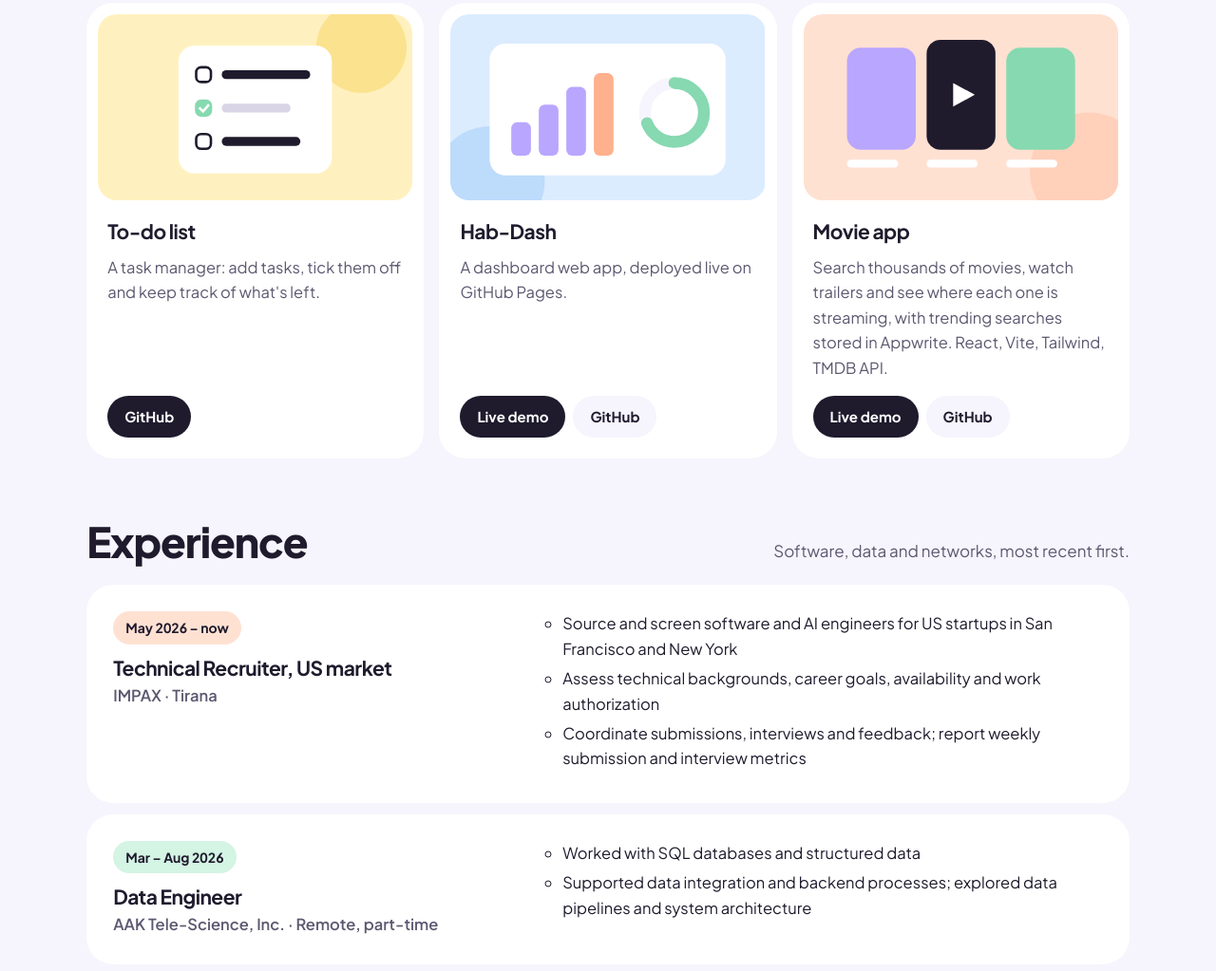
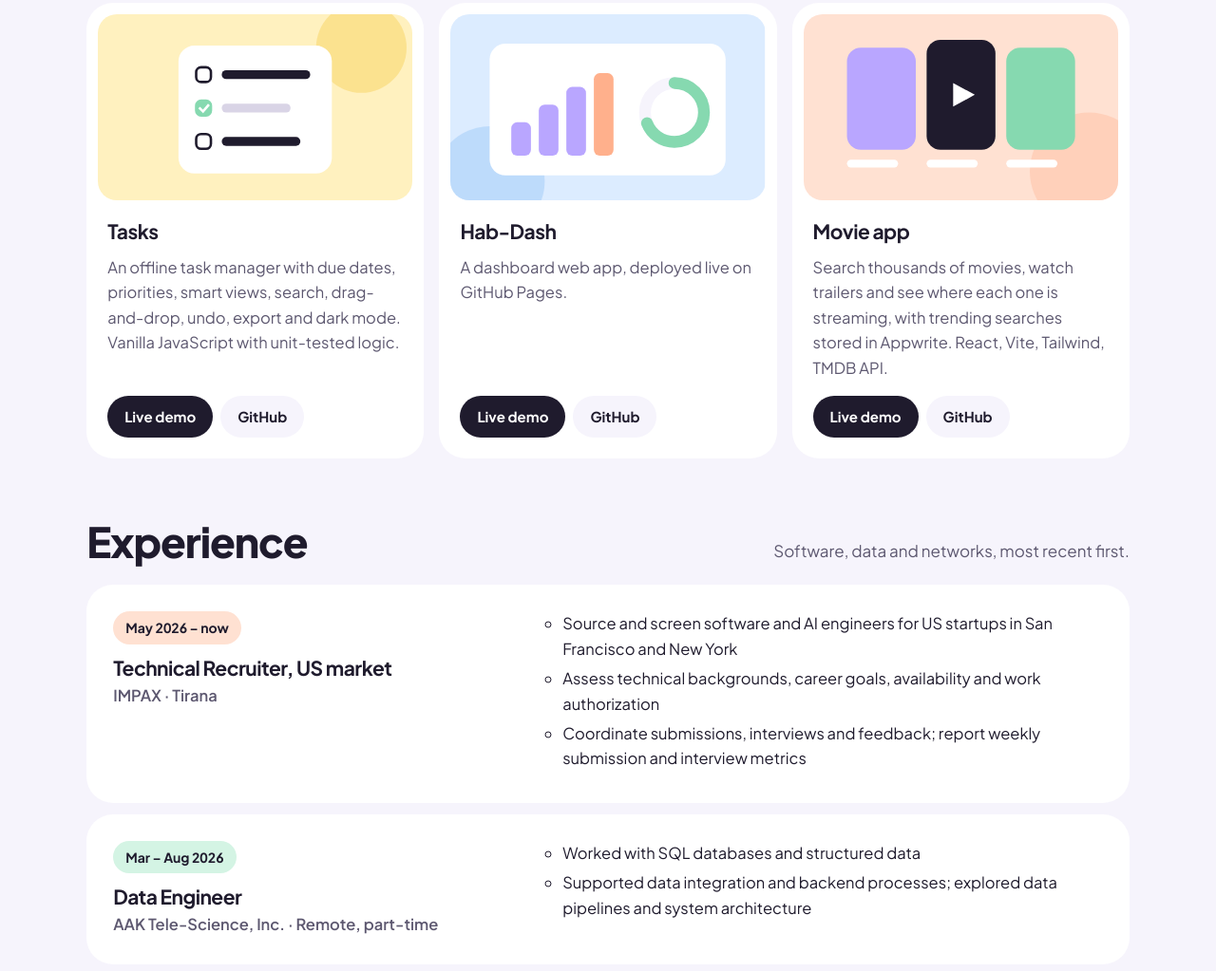
Before and after one commit to ida-eng/portfolio, a plain HTML site: page index.html in a window 1280 px wide. Shown: the part 2374-3397 px from the top of the page at 95% size. Drawn offline with Linux system fonts and the light colour scheme.

Commit message:
Update Tasks project card
Co-Authored-By: Claude Opus 5.5 <noreply@anthropic.com>
Claude-Session: https://claude.ai/code/session_016LVbnn2XT4DwDNpXTafRM5

```diff
--- a/index.html
+++ b/index.html
@@ -206,8 +206,8 @@ footer .wrap{display:flex;justify-content:space-between;gap:12px;flex-wrap:wrap}
       </article>
       <article class="p">
         <svg viewBox="0 0 320 190" aria-hidden="true"><rect width="320" height="190" fill="var(--butter)"/><circle cx="268" cy="34" r="46" fill="var(--butter2)" opacity=".45"/><rect x="82" y="32" width="156" height="130" rx="16" fill="#fff"/><g fill="none" stroke="var(--ink)" stroke-width="2.5"><rect x="100" y="54" width="15" height="15" rx="5"/><rect x="100" y="88" width="15" height="15" rx="5" fill="var(--mint2)" stroke="var(--mint2)"/><rect x="100" y="122" width="15" height="15" rx="5"/></g><path d="M103 95l4 4 6-7" stroke="#fff" stroke-width="2.5" fill="none"/><rect x="126" y="57" width="90" height="9" rx="4.5" fill="var(--ink)"/><rect x="126" y="91" width="70" height="9" rx="4.5" fill="#d9d4e6"/><rect x="126" y="125" width="80" height="9" rx="4.5" fill="var(--ink)"/></svg>
-        <div><h3>To-do list</h3><p>A task manager: add tasks, tick them off and keep track of what's left.</p>
-        <div class="links"><a href="https://github.com/ida-eng/todo-list">GitHub</a></div></div>
+        <div><h3>Tasks</h3><p>An offline task manager with due dates, priorities, smart views, search, drag-and-drop, undo, export and dark mode. Vanilla JavaScript with unit-tested logic.</p>
+        <div class="links"><a href="https://ida-eng.github.io/todo-list/">Live demo</a><a href="https://github.com/ida-eng/todo-list">GitHub</a></div></div>
       </article>
       <article class="p">
         <svg viewBox="0 0 320 190" aria-hidden="true"><rect width="320" height="190" fill="var(--sky)"/><circle cx="40" cy="170" r="56" fill="var(--sky2)" opacity=".4"/><rect x="40" y="30" width="240" height="134" rx="16" fill="#fff"/><g><rect x="62" y="110" width="20" height="34" rx="6" fill="var(--lav2)"/><rect x="90" y="92" width="20" height="52" rx="6" fill="var(--lav2)"/><rect x="118" y="74" width="20" height="70" rx="6" fill="var(--lav2)"/><rect x="146" y="60" width="20" height="84" rx="6" fill="var(--peach2)"/></g><circle cx="228" cy="100" r="30" fill="none" stroke="var(--bg)" stroke-width="12"/><circle cx="228" cy="100" r="30" fill="none" stroke="var(--mint2)" stroke-width="12" stroke-linecap="round" stroke-dasharray="130 200" transform="rotate(-90 228 100)"/></svg>
```
